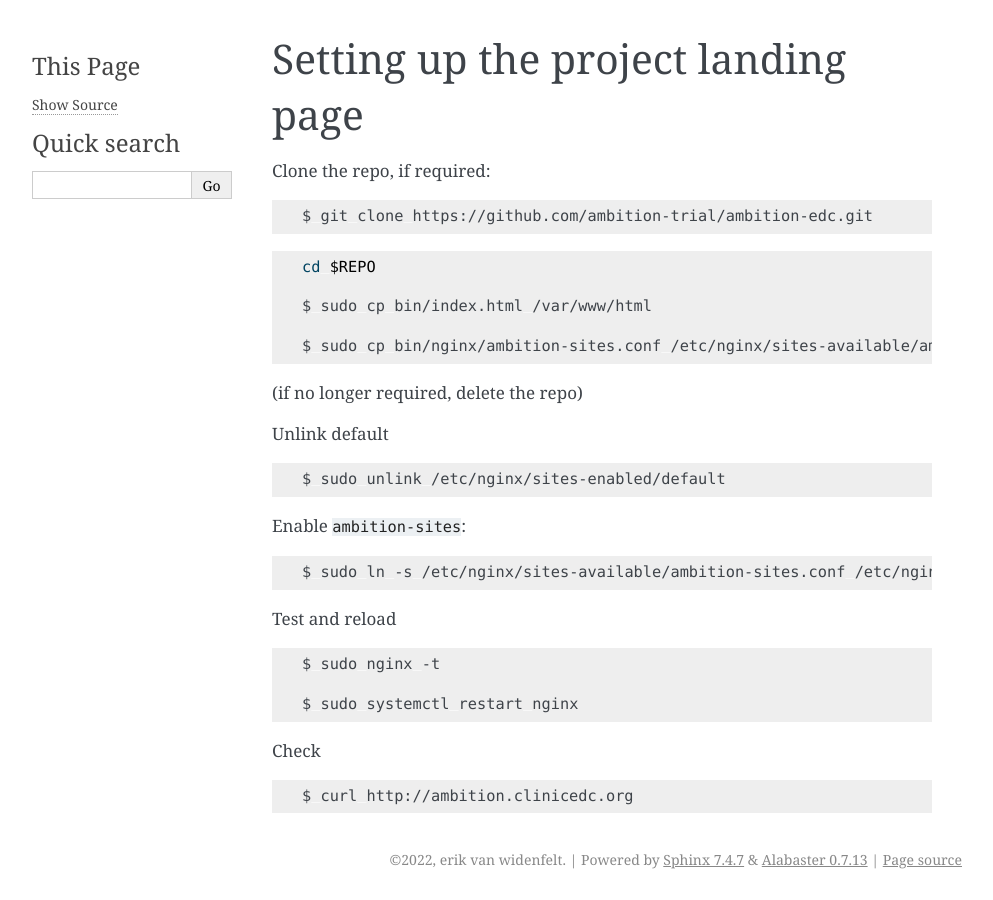
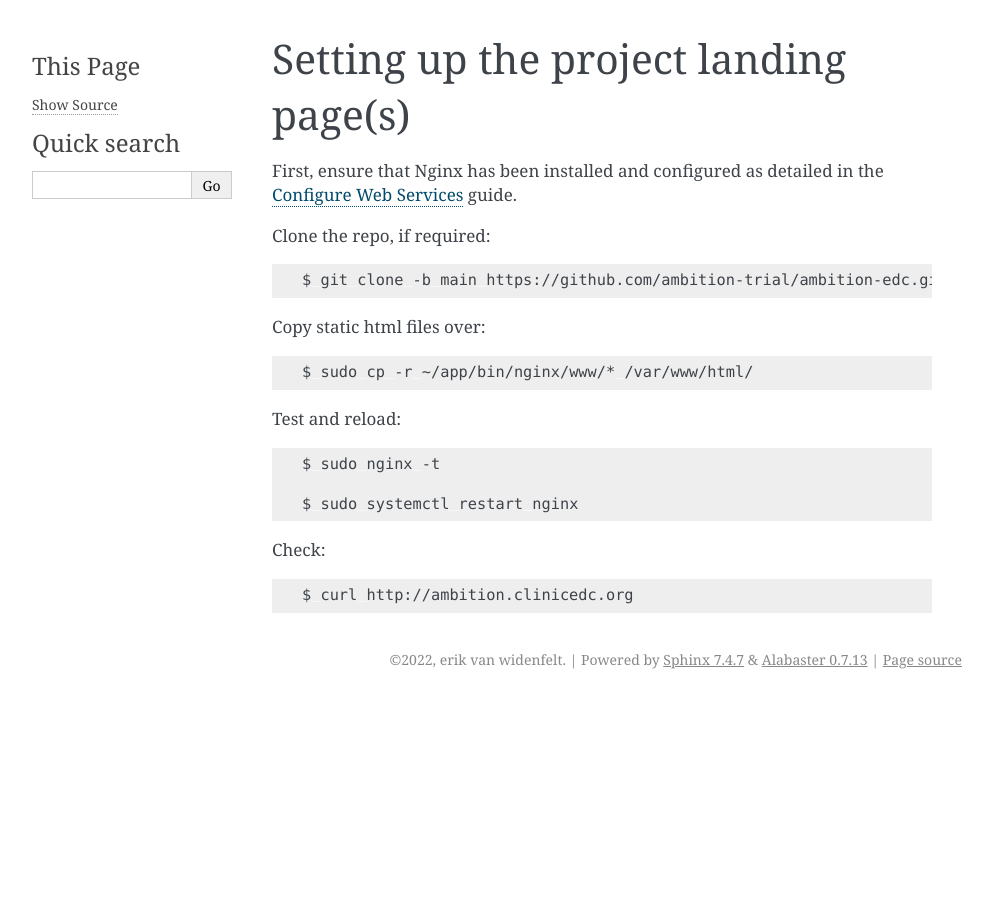
Before and after one commit to clinicedc/edc, a Sphinx documentation site: the page built from docs/landing_page.rst, in a window 1280 px wide. Shown: the whole page, without its empty margins (148-1141 px from the left). Built offline with Sphinx 7.4.7, drawn with Linux system fonts in a browser that asks for light colours.

Commit message:
Update Nginx conf and landing_page.rst docs

```diff
--- a/docs/configure_web_services.rst
+++ b/docs/configure_web_services.rst
@@ -113,7 +113,7 @@ Copy the configurations to ``/etc/nginx/sites-available``
 
 .. code-block:: bash
 
-	$ sudo cp -R ~/app/bin/nginx/* /etc/nginx/sites-available/
+	$ sudo cp -R ~/app/bin/nginx/conf/* /etc/nginx/sites-available/
 
 
 Replace town referred to in server name
--- a/docs/landing_page.rst
+++ b/docs/landing_page.rst
@@ -1,37 +1,25 @@
 
-Setting up the project landing page
------------------------------------
+Setting up the project landing page(s)
+--------------------------------------
 
+
+First, ensure that Nginx has been installed and configured as detailed in the `Configure Web Services`_ guide.
+
+.. _Configure Web Services: configure_web_services.rst
 
 Clone the repo, if required:
 
 .. code-block:: bash
 
-	$ git clone https://github.com/ambition-trial/ambition-edc.git
+	$ git clone -b main https://github.com/ambition-trial/ambition-edc.git ~/app
+
+Copy static html files over:
 
 .. code-block:: bash
 
-	cd $REPO
+	$ sudo cp -r ~/app/bin/nginx/www/* /var/www/html/
 
-	$ sudo cp bin/index.html /var/www/html
-
-	$ sudo cp bin/nginx/ambition-sites.conf /etc/nginx/sites-available/ambition-sites.conf
-
-(if no longer required, delete the repo)
-
-Unlink default
-
-.. code-block:: bash
-
-	$ sudo unlink /etc/nginx/sites-enabled/default
-
-Enable ``ambition-sites``:
-
-.. code-block:: bash
-
-	$ sudo ln -s /etc/nginx/sites-available/ambition-sites.conf /etc/nginx/sites-enabled
-
-Test and reload
+Test and reload:
 
 .. code-block:: bash
 
```
Also changed, not shown: other parts of docs/landing_page.rst (+1 -1 lines).
